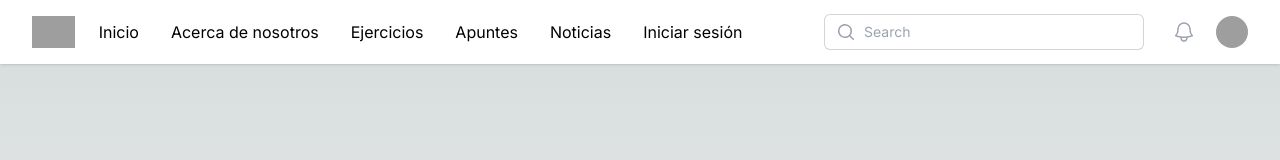
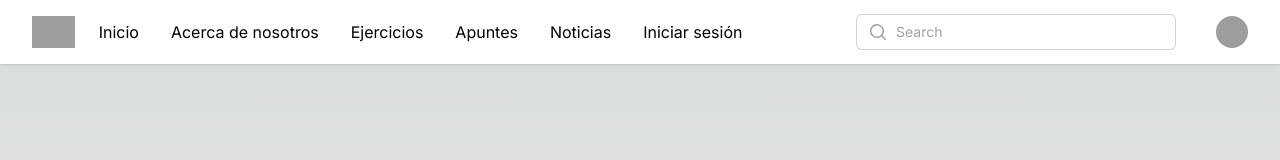
Before and after one commit to RodriguezRamirezGerardoOmar/disclosure-page-uac-omm, a Next.js app in the folder icpc-frontned/: page / in a window 1280 px wide. Shown: the top 160 px of the page. Built offline with nearby package versions, Linux system fonts and the light colour scheme; grey boxes are pictures that could not be loaded.

Commit message:
Change (NavbarComponent) Removed bell icon The bell icon was removed from the component

```diff
--- a/icpc-frontned/src/app/components/NavbarComponent.tsx
+++ b/icpc-frontned/src/app/components/NavbarComponent.tsx
@@ -2,7 +2,6 @@
 import { Fragment } from 'react'
 import { Disclosure, Menu, Transition } from '@headlessui/react'
 import { MagnifyingGlassIcon } from '@heroicons/react/20/solid'
-import { BellIcon } from '@heroicons/react/24/outline'
 import { TextComponent } from './TextComponent'
 import { enumTextSizes, enumTextTags } from '@/constants/types'
 import BurgerComponent from './dropdowns/BurgerComponent'
@@ -51,8 +50,7 @@ export default function NavbarComponent() {
       as='nav'
       className='bg-white shadow'>
       {({ open }) => (
-        <>
-          <div className='mx-auto max-w-7xl px-2 sm:px-4 lg:px-8'>
+        <div className='mx-auto max-w-7xl px-2 sm:px-4 lg:px-8'>
             <div className='flex h-16 justify-between'>
               <div className='flex px-2 lg:px-0'>
                 <div className='flex flex-shrink-0 items-center'>
@@ -105,16 +103,7 @@ export default function NavbarComponent() {
                 <BurgerComponent options={routes} />
               </div>
               <div className='hidden lg:ml-4 lg:flex lg:items-center'>
-                <button
-                  type='button'
-                  className='relative flex-shrink-0 rounded-full bg-white p-1 text-gray-400 hover:text-gray-500 focus:outline-none focus:ring-2 focus:ring-indigo-500 focus:ring-offset-2'>
-                  <span className='absolute -inset-1.5' />
-                  <span className='sr-only'>View notifications</span>
-                  <BellIcon
-                    className='h-6 w-6'
-                    aria-hidden='true'
-                  />
-                </button>
+
 
                 {/* Profile dropdown */}
                 <Menu
@@ -173,7 +162,6 @@ export default function NavbarComponent() {
               </div>
             </div>
           </div>
-        </>
       )}
     </Disclosure>
   )
```
